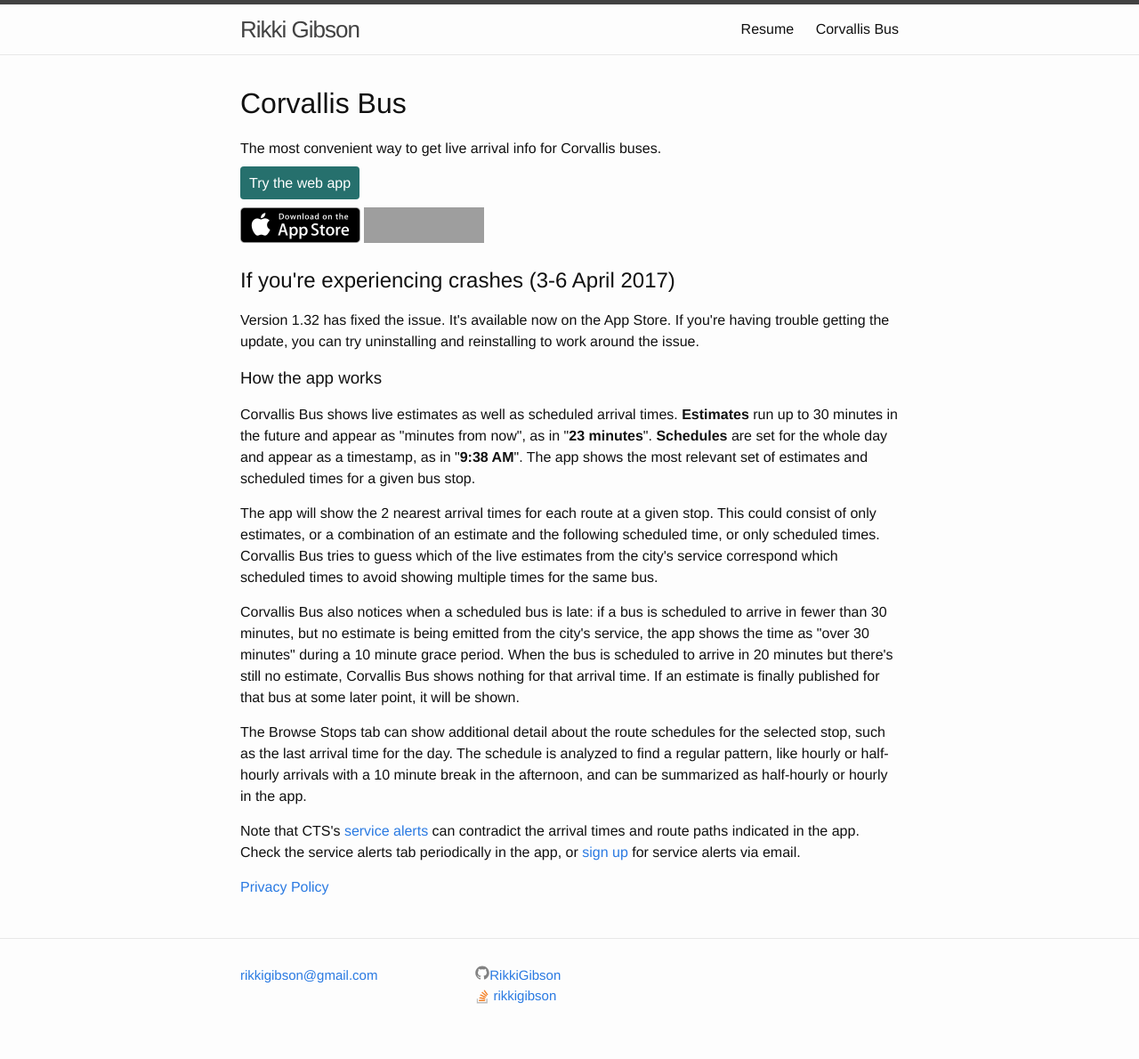
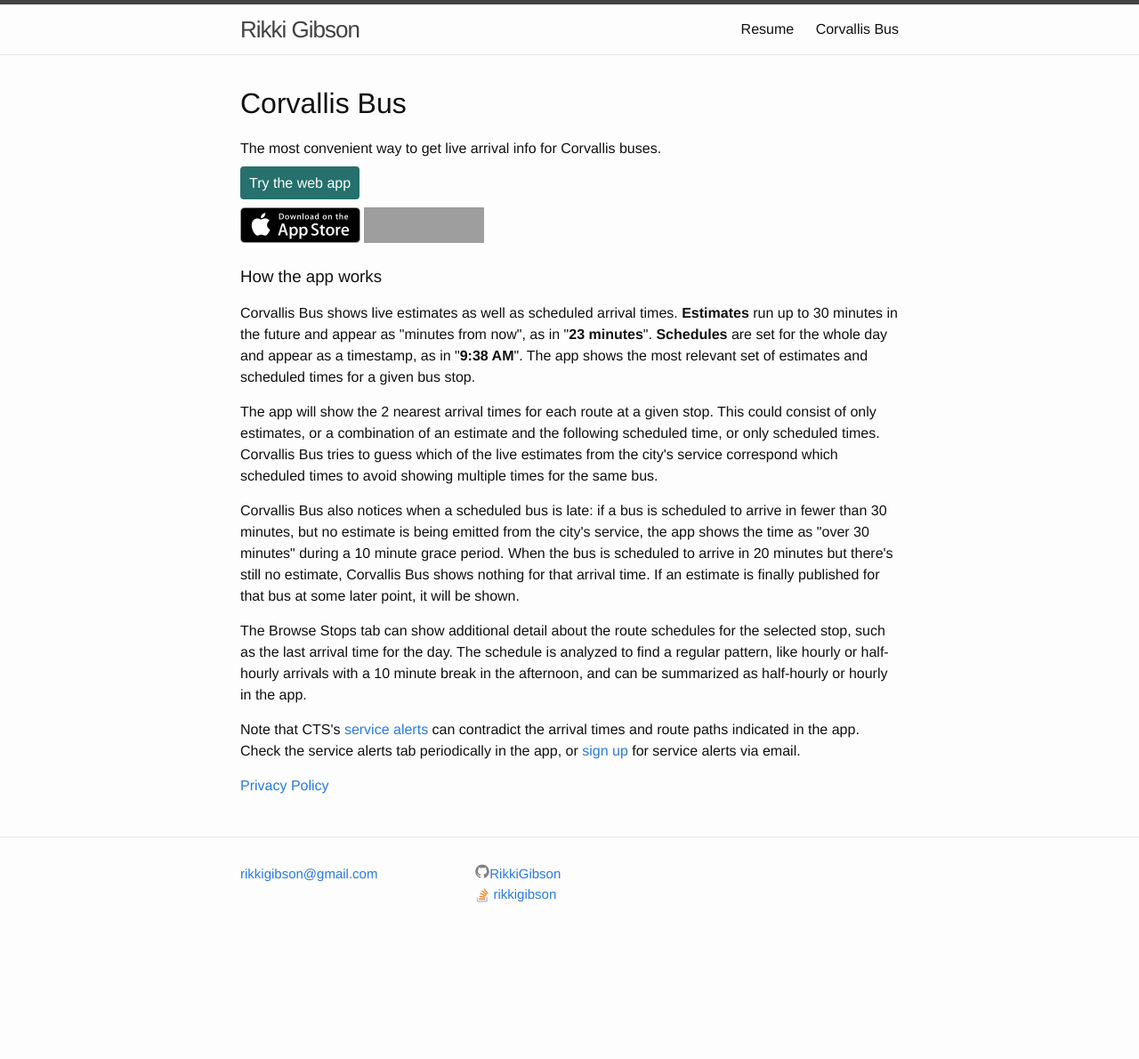
Before and after one commit to RikkiGibson/RikkiGibson.github.io, a Jekyll site: the page built from corvallisbus/index.html, in a window 1280 px wide. Shown: the whole page at 89% size. Built offline with Jekyll 4.4.1, drawn with Linux system fonts in a browser that asks for light colours; after the commit the page ends 1076 px from its top, so only the background shows below that; grey boxes are pictures that could not be loaded.

Commit message:
Update Corvallis Bus info page

```diff
--- a/corvallisbus/index.html
+++ b/corvallisbus/index.html
@@ -19,10 +19,6 @@
   <a href="https://play.google.com/store/apps/details?id=osu.appclub.corvallisbus&utm_source=global_co&utm_medium=prtnr&utm_content=Mar2515&utm_campaign=PartBadge&pcampaignid=MKT-AC-global-none-all-co-pr-py-PartBadges-Oct1515-1"><img alt="Get it on Google Play" src="https://play.google.com/intl/en_us/badges/images/apps/en-play-badge.png" width="135"
       height="40" /></a>
   <br/><br/>
-  <h2>If you're experiencing crashes (3-6 April 2017)</h2>
-  <p>
-    Version 1.32 has fixed the issue. It's available now on the App Store. If you're having trouble getting the update, you can try uninstalling and reinstalling to work around the issue.
-  </p>
 
   <h3>How the app works</h3>
   <p>
@@ -50,9 +46,9 @@
   </p>
   <p>
     Note that CTS's
-    <a href="http://www.corvallisoregon.gov/index.aspx?page=1105">service alerts</a> can contradict the arrival times and
+    <a href="https://www.corvallisoregon.gov/cts/page/cts-service-alerts">service alerts</a> can contradict the arrival times and
     route paths indicated in the app. Check the service alerts tab periodically in the app, or
-    <a href="http://www.corvallisoregon.gov/index.aspx?page=18">sign up</a> for service alerts via email.
+    <a href="https://www.corvallisoregon.gov/index.aspx?page=18">sign up</a> for service alerts via email.
   </p>
   <p><a href="privacy">Privacy Policy</a></p>
 </div>
```
